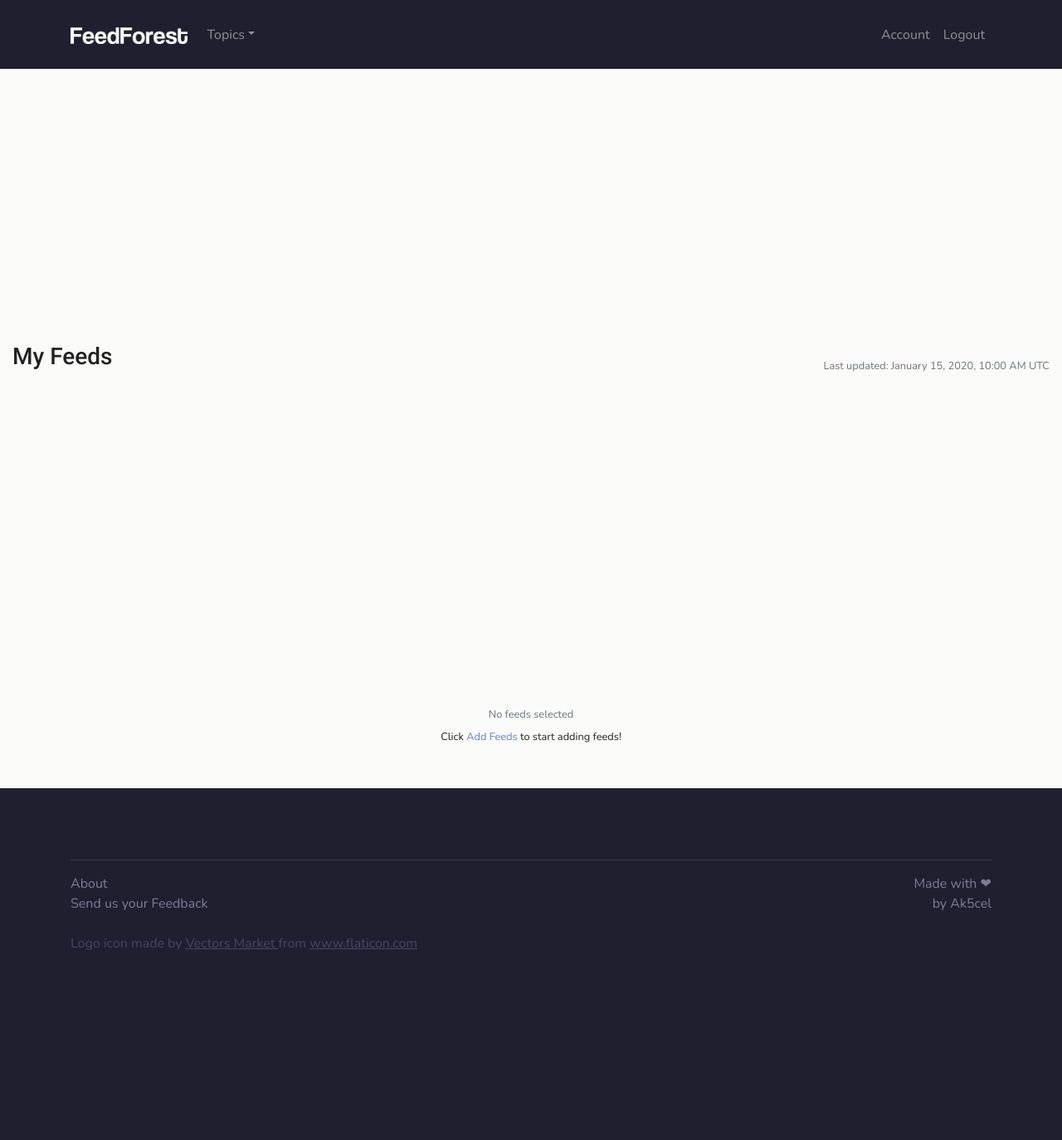
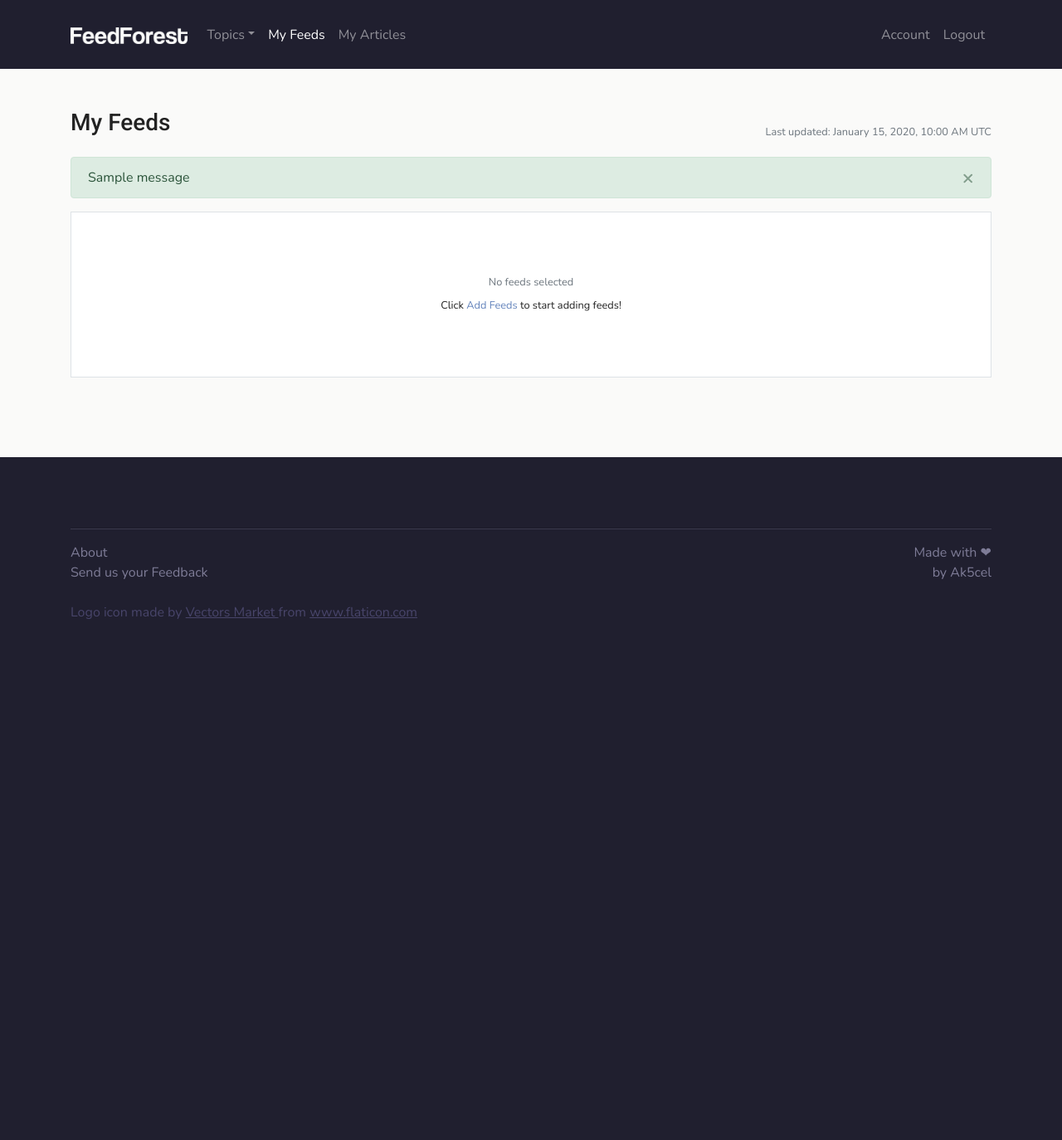
Before and after one commit to Ak5cel/feedforest, a Flask app: page /feeds in a window 1280 px wide. Shown: the whole page at 83% size. After the commit the page ends 746 px from the top, so only its background shows below. Run offline with Flask 2, Linux system fonts and the light colour scheme; a user stored in the database is signed in; tables that the repository leaves empty hold one stand-in row (values such as "Sample post"); one stand-in notice (Sample message) is shown; parts of the project's set-up code (start-up, migrations or seed data) failed here and were passed over; some libraries are stand-ins or nearby versions.

Commit message:
Update layouts of My Feeds and My Articles pages

```diff
--- a/src/templates/base.html
+++ b/src/templates/base.html
@@ -45,6 +45,12 @@
           {% if not current_user.is_authenticated %}
             <a class="nav-link {% if request.endpoint == 'general.about' %} active {% endif %}"
             href="{{ url_for('general.about') }}">About</a>
+          {% endif %}
+          {% if current_user.is_authenticated %}
+            <a class="nav-link {% if request.endpoint == 'user.my_feeds' %} active {% endif %}"
+            href="{{ url_for('user.my_feeds') }}">My Feeds</a>
+            <a class="nav-link {% if request.endpoint == 'user.my_articles' %} active {% endif %}"
+            href="{{ url_for('user.my_articles') }}">My Articles</a>
           {% endif %}
         </div>
         <div class="navbar-nav">
--- a/src/templates/edit-feeds.html
+++ b/src/templates/edit-feeds.html
@@ -24,9 +24,9 @@
               <small class="text-muted">{{ feed.topic.topic_name.upper() }}</small>
               <h5 class="">{{ feed.feed_name }}</h5>
               <p class="small text-primary">
-                <a href="{{ feed.rss_link }}" title="{{ feed.rss_link }}">RSS Link</a>
+                <a href="{{ feed.rss_link }}" title="{{ feed.rss_link }}" target="_blank">RSS Link</a>
                 <i class="fas fa-external-link-alt"></i>
-                <a href="{{ feed.site_url }}" title="{{ feed.site_url }}">Site Link</a>
+                <a href="{{ feed.site_url }}" title="{{ feed.site_url }}" target="_blank">Site Link</a>
               </p>
             </div>
             <div class="d-flex align-items-center">
--- a/src/templates/myfeeds.html
+++ b/src/templates/myfeeds.html
@@ -1,9 +1,25 @@
 {% extends "base.html" %}
 
 {% block content %}
-	<div class="col-12 d-flex align-items-center justify-content-between">
-		<h3 class="mb-4 col-">My Feeds</h3>
+<div class="container padding-bottom">
+  <div class="row">
+    <div class="col-12 d-flex align-items-center justify-content-between mt-4 mt-md-5">
+      <h3 class="mb-4">My Feeds</h3>
       <small class="text-muted">Last updated: {{ last_updated_on.strftime('%B %e, %Y, %I:%M %p %Z') }} UTC</small>
+    </div>
+    <div class="col-md-12">
+      {% with messages = get_flashed_messages(with_categories=True) %}
+        {% if messages %}
+          {% for category, message in messages %}
+            <div class="alert alert-{{ category }} alert-dismissible fade show">
+              {{ message }}
+              <button type="button" class="close" data-dismiss="alert" aria-label="Close">
+                <span aria-hidden="true">&times;</span>
+              </button>
+            </div>
+          {% endfor %}
+        {% endif %}
+      {% endwith %}
     </div>
     <div class="col">
       {% if current_user.selected_feeds[0] %}
@@ -11,9 +27,9 @@
           {% for feed in current_user.selected_feeds %}
             <div class="card mb-4">
               <div class="card-body">
-							<h4 class="card-title mb-4">
+                <h5 class="card-title mb-4">
                   <a class="text-dark" href="{{ feed.rss_link }}" title="{{ feed.rss_link }}">{{ feed.feed_name }}</a>
-							</h4>
+                </h5>
                 {% for article in feed.articles %}
                   {% if article in latest_articles %}
                     {% if article in current_user.bookmarked_articles %}
@@ -54,7 +70,7 @@
           {% endfor %}
         </div>
       {% else %}
-			<div class="content-section">
+        <div class="bg-white p-4 border mb-3">
           <div class="d-flex flex-column align-items-center justify-content-center" style="height: 150px">
             <small class="text-muted mb-2">No feeds selected</small>
             <small>
@@ -66,8 +82,10 @@
         </div>
       {% endif %}
     </div>
+  </div>
+</div>
+{% endblock content %}
 
-{% endblock content %}
 {% block scripts %}
-	<script src="{{ url_for('static', filename='bookmark-article.js') }}"></script>
+  <script src="{{ url_for('static', filename='js/bookmark-article.js') }}"></script>
 {% endblock scripts %}
--- a/src/templates/profile-summary.html
+++ b/src/templates/profile-summary.html
@@ -24,9 +24,9 @@
             <small class="text-muted">{{ selected_feed.topic.topic_name.upper() }}</small>
             <h6 class="">{{ selected_feed.feed_name }}</h6>
             <p class="small text-primary">
-              <a href="{{ selected_feed.rss_link }}" title="{{ selected_feed.rss_link }}">RSS Link</a>
+              <a href="{{ selected_feed.rss_link }}" title="{{ selected_feed.rss_link }}" target="_blank">RSS Link</a>
               <i class="fas fa-external-link-alt"></i>
-              <a href="{{ selected_feed.site_url }}" title="{{ selected_feed.site_url }}">Site Link</a>
+              <a href="{{ selected_feed.site_url }}" title="{{ selected_feed.site_url }}" target="_blank">Site Link</a>
             </p>
           </li>
         {% endfor %}
--- a/src/user/routes.py
+++ b/src/user/routes.py
@@ -16,10 +16,12 @@ def my_feeds():
     sub = db.session.query(db.func.max(Article.refreshed_on).label('last_refresh')).subquery()
     latest_articles = db.session.query(Article).join(sub, sub.c.last_refresh == Article.refreshed_on).all()
     last_updated_on = db.session.query(db.func.max(Article.refreshed_on)).scalar()
+    topics = Topic.query.all()
     return render_template('myfeeds.html',
                            title='My Feeds',
                            latest_articles=latest_articles,
-                           last_updated_on=last_updated_on)
+                           last_updated_on=last_updated_on,
+                           topics=topics)
 
 
 @user.route('/articles')
@@ -31,8 +33,12 @@ def my_articles():
         .filter(user_article_map.c.user_id == current_user.id)\
         .order_by(user_article_map.c.bookmarked_on.desc())\
         .all()
-    return render_template('myarticles.html', title='My Articles',
-                           empty_form=empty_form, bookmarked_articles=bookmarked_articles)
+    topics = Topic.query.all()
+    return render_template('myarticles.html',
+                           title='My Articles',
+                           empty_form=empty_form,
+                           bookmarked_articles=bookmarked_articles,
+                           topics=topics)
 
 
 @user.route('/account')
```
Also changed, not shown: src/templates/myarticles.html (+22 -2 lines). Lines whose indentation alone changed are shown as unchanged.
